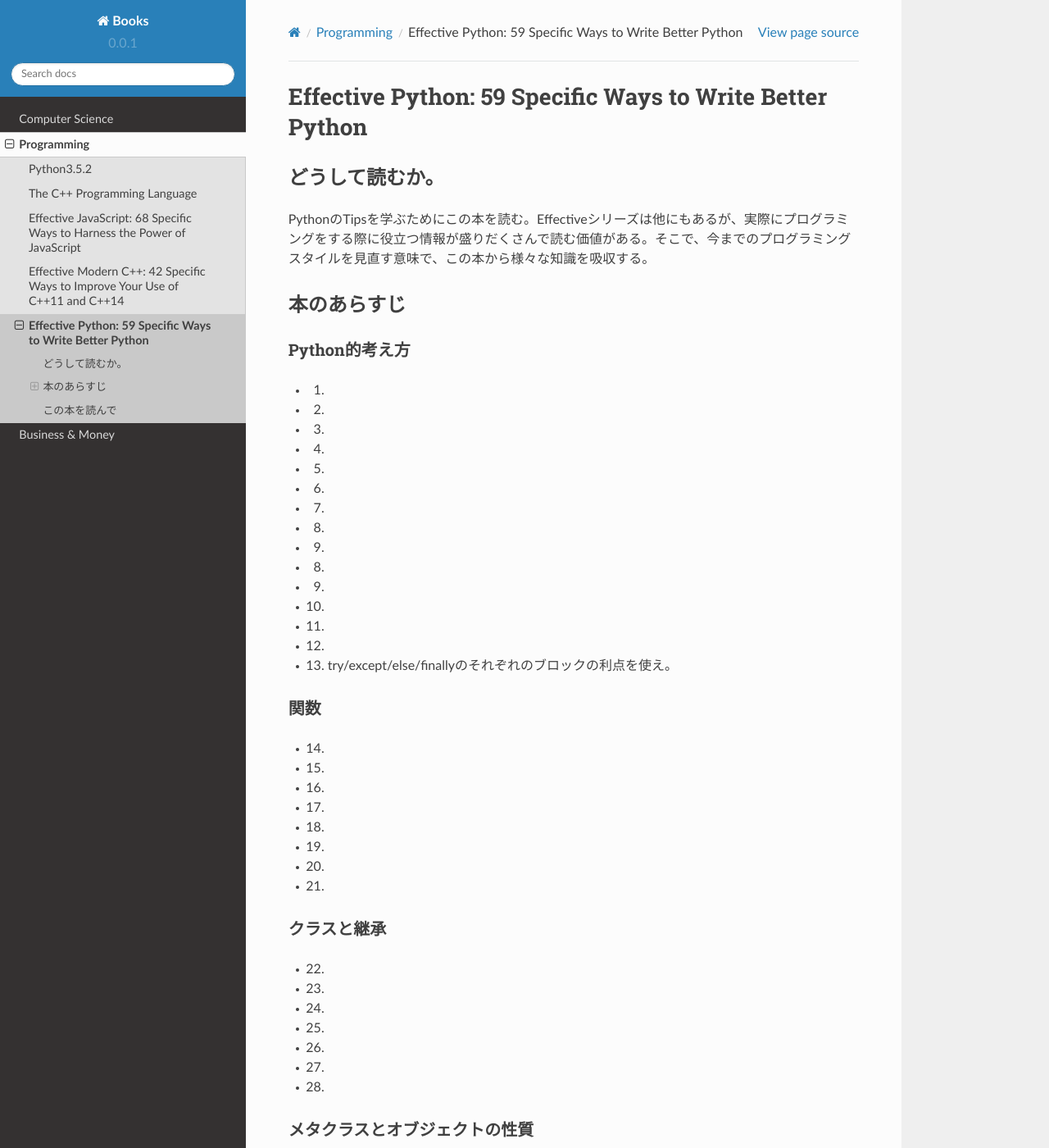
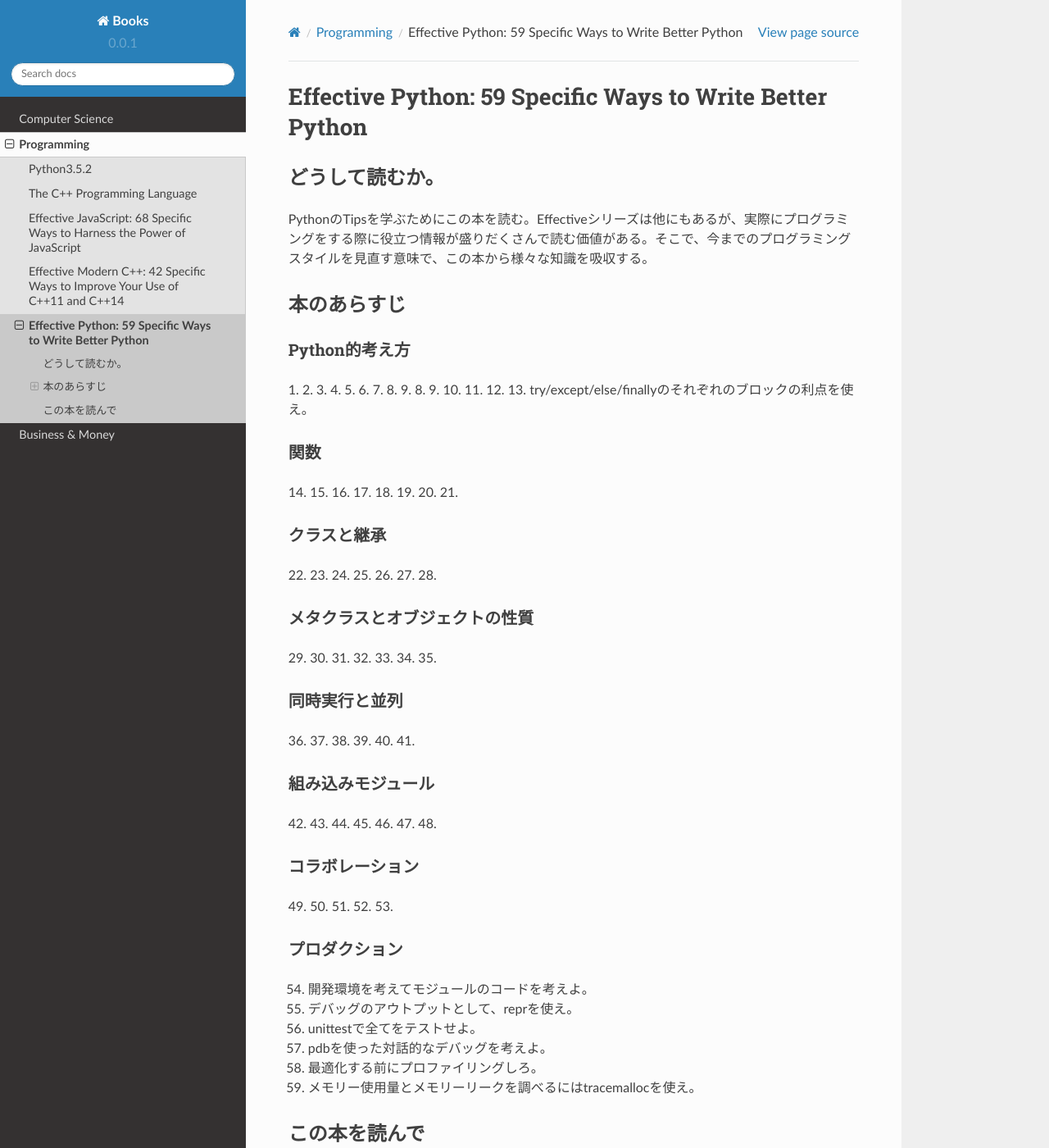
Before and after one commit to Moguf/Books, a Sphinx documentation site: the page built from docs/ja/source/Programming/EffectvePython/index.rst, in a window 1280 px wide and 1400 px high. Shown: the whole window at 82% size. Built offline with Sphinx 7.4.7 and the Read the Docs theme 2.0.0, drawn with Linux system fonts in a browser that asks for light colours; formulas are drawn with MathJax 3; pages that are not in the unit, such as notebooks, are missing from menus.

Commit message:
MOD: * -> 1. in effective python.

```diff
--- a/docs/ja/source/Programming/EffectvePython/index.rst
+++ b/docs/ja/source/Programming/EffectvePython/index.rst
@@ -12,97 +12,97 @@
 
 Python的考え方
 ^^^^^^^^^^^^^^^
-* 1.
-* 2.
-* 3.
-* 4.
-* 5.
-* 6.
-* 7.
-* 8.
-* 9.
-* 8.
-* 9.
-* 10.
-* 11.
-* 12.
-* 13. try/except/else/finallyのそれぞれのブロックの利点を使え。
+1.
+2.
+3.
+4.
+5.
+6.
+7.
+8.
+9.
+8.
+9.
+10.
+11.
+12.
+13. try/except/else/finallyのそれぞれのブロックの利点を使え。
 
 
 関数
 ^^^^^^^^^^^^^^^
-* 14.
-* 15.
-* 16.
-* 17.
-* 18.
-* 19.
-* 20.
-* 21.
+14.
+15.
+16.
+17.
+18.
+19.
+20.
+21.
 
 
 
 クラスと継承
 ^^^^^^^^^^^^
-* 22.
-* 23.
-* 24.
-* 25.
-* 26.
-* 27.
-* 28.
+22.
+23.
+24.
+25.
+26.
+27.
+28.
 
 
 
 メタクラスとオブジェクトの性質
 ^^^^^^^^^^^^^^^^^^^^^^^^^^^^^^^
-* 29.
-* 30.
-* 31.
-* 32.
-* 33.
-* 34.
-* 35.
+29.
+30.
+31.
+32.
+33.
+34.
+35.
 
 
 
 同時実行と並列
 ^^^^^^^^^^^^^^^^^^^^^^
-* 36.
-* 37.
-* 38.
-* 39.
-* 40.
-* 41.
+36.
+37.
+38.
+39.
+40.
+41.
 
 組み込みモジュール
 ^^^^^^^^^^^^^^^^^^^^
-* 42.
-* 43.
-* 44.
-* 45.
-* 46.
-* 47.
-* 48.
+42.
+43.
+44.
+45.
+46.
+47.
+48.
 
 
 コラボレーション
 ^^^^^^^^^^^^^^^^^^
-* 49.
-* 50.
-* 51.
-* 52.
-* 53.
+49.
+50.
+51.
+52.
+53.
 
 
 プロダクション
 ^^^^^^^^^^^^^^
-* 54. 開発環境を考えてモジュールのコードを考えよ。
-* 55. デバッグのアウトプットとして、reprを使え。
-* 56. unittestで全てをテストせよ。
-* 57. pdbを使った対話的なデバッグを考えよ。
-* 58. 最適化する前にプロファイリングしろ。
-* 59. メモリー使用量とメモリーリークを調べるにはtracemallocを使え。
+54. 開発環境を考えてモジュールのコードを考えよ。
+55. デバッグのアウトプットとして、reprを使え。
+56. unittestで全てをテストせよ。
+57. pdbを使った対話的なデバッグを考えよ。
+58. 最適化する前にプロファイリングしろ。
+59. メモリー使用量とメモリーリークを調べるにはtracemallocを使え。
 
 
 
```
